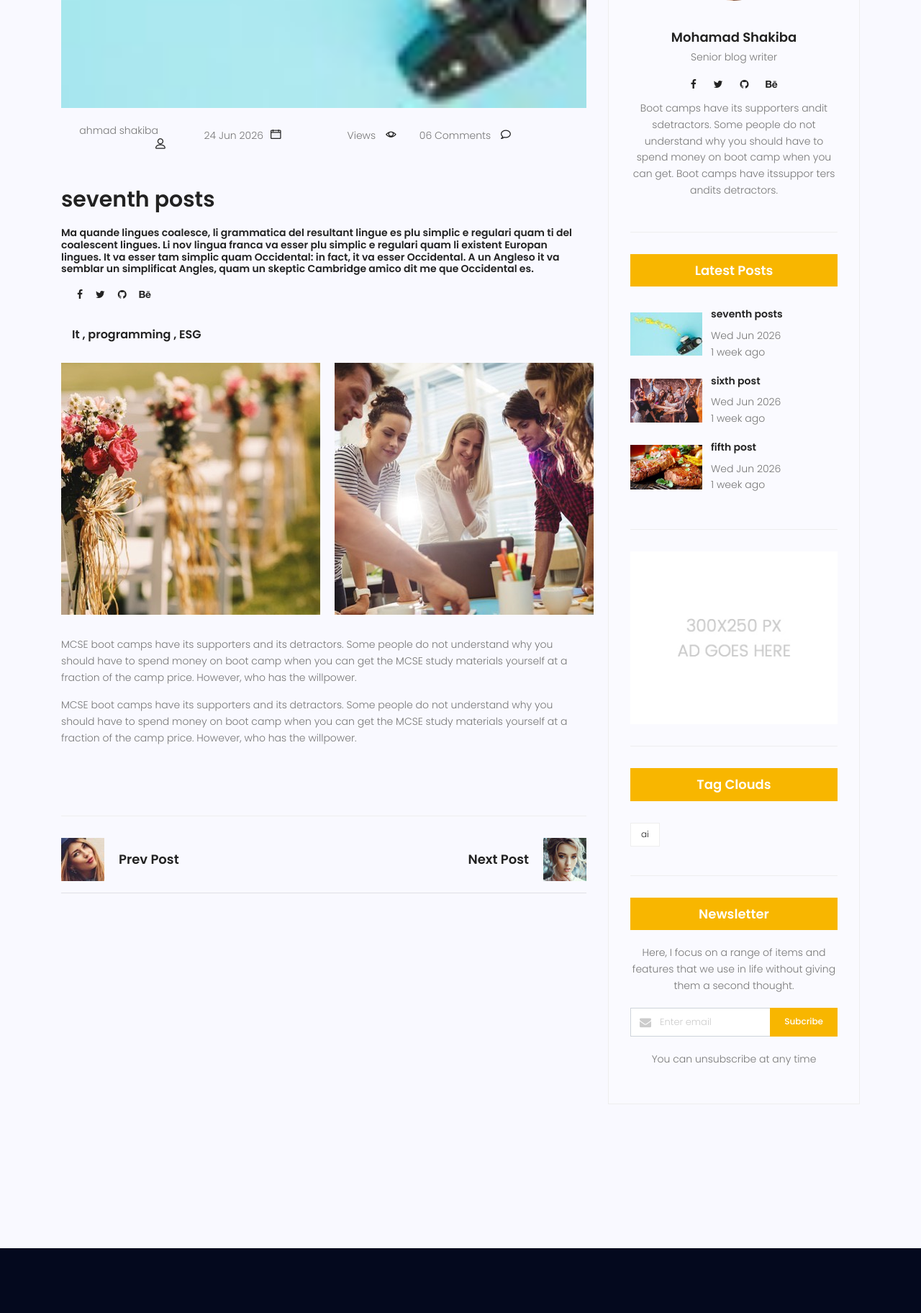
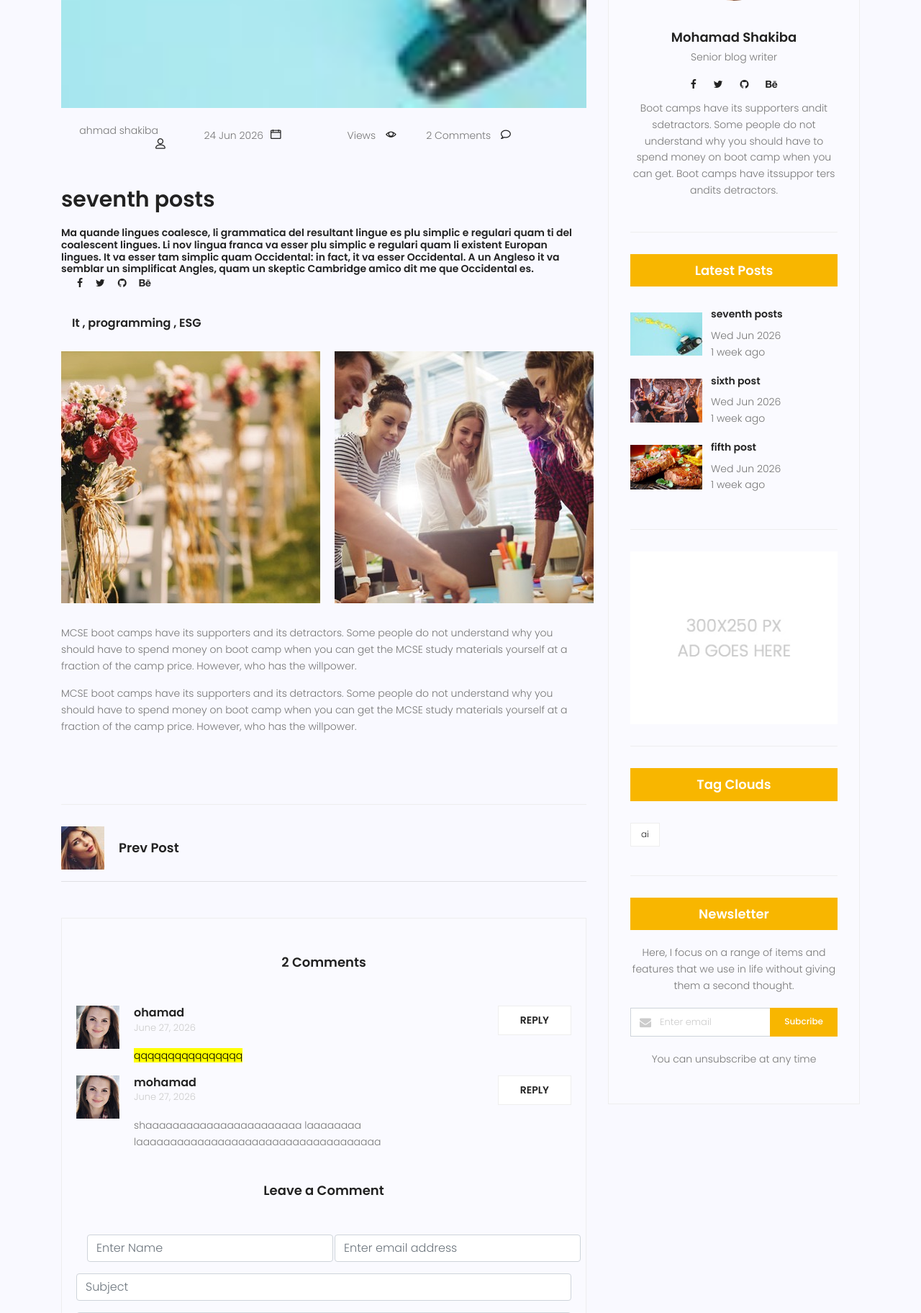
Before and after one commit to mohamadshakibaa/Django-Practice, a Django app: page /blog/8/ in a window 1280 px wide. Shown: the part 708-2532 px from the top of the page at 72% size. Run offline with Django 5.2, Linux system fonts and the light colour scheme; data comes from the database, SQL or seed files in the repository; both versions use the stored data as it was after the commit; parts of the project's set-up code (start-up, migrations or seed data) failed here and were passed over; some libraries are stand-ins or nearby versions.

Commit message:
new model about Comment

```diff
--- a/blog/models.py
+++ b/blog/models.py
@@ -33,3 +33,14 @@ class Post(models.Model):
     """ sitesmap Dynamic about blog """
     def get_absolute_url(self):
         return reverse('blog:single', kwargs={'pid':self.id})
+
+
+class Comment(models.Model):
+    post = models.ForeignKey(Post, on_delete=models.CASCADE)
+    name = models.CharField(max_length=255)
+    email = models.EmailField()
+    subject = models.CharField(max_length=255)
+    message = models.TextField()
+    approved = models.BooleanField(default=False)
+    created_date = models.DateTimeField(auto_now_add=True)
+    updated_date = models.DateTimeField(auto_now=True)
--- a/blog/templatetags/blog_tags.py
+++ b/blog/templatetags/blog_tags.py
@@ -1,5 +1,5 @@
 from django import template
-from blog.models import Post, Category
+from blog.models import Post, Category, Comment
 
 register = template.Library()
 
@@ -12,6 +12,13 @@ def count():
 def function():
     posts = Post.objects.filter(status=1)
     return posts
+
+@register.simple_tag(name='comment_count')
+def function(pid):
+    post = Post.objects.get(pk=pid)
+    comments = Comment.objects.filter(post=post.id, approved=True).count()
+    return comments
+
 
 @register.inclusion_tag('blog/blog-latestposts.html')
 def latestposts(arg=3):
--- a/blog/views.py
+++ b/blog/views.py
@@ -1,5 +1,5 @@
 from django.shortcuts import render, get_object_or_404
-from blog.models import Post
+from blog.models import Post, Comment
 from django.utils import timezone
 from django.core.paginator import Paginator,EmptyPage,PageNotAnInteger
 
@@ -30,11 +30,9 @@ def blog_single(request, pid):
     post = get_object_or_404(posts, pk=pid)
     next_post = Post.objects.filter(id__gt=post.id).order_by('id').first()
     prev_post = Post.objects.filter(id__lt=post.id).order_by('-id').first()
-    context = {
-                'post': post,
-                'next_post': next_post,
-                'prev_post': prev_post,
-            }
+
+    comments = Comment.objects.filter(post=post.id, approved=True)
+    context = {'post': post, 'next_post': next_post, 'prev_post': prev_post, 'comments': comments}
     return render(request, 'blog/blog-single.html', context)
 
 
--- a/templates/blog/blog-home.html
+++ b/templates/blog/blog-home.html
@@ -113,7 +113,7 @@
               <p class="user-name col-lg-12 col-md-12 col-6"><a href="{% url 'blog:author' author_username=post.author.username %}">{{post.author.get_full_name}}</a> <span class="lnr lnr-user"></span></p>
               <p class="date col-lg-12 col-md-12 col-6"><a href="#">{{ post.published_date|date:"d M Y"}}</a><span class="lnr lnr-calendar-full"></span></p>
               <p class="view col-lg-12 col-md-12 col-6"><a href="#">{{post.counted_views}} Views</a> <span class="lnr lnr-eye"></span></p>
-              <p class="comments col-lg-12 col-md-12 col-6"><a href="#">06 Comments</a> <span class="lnr lnr-bubble"></span></p>
+              <p class="comments col-lg-12 col-md-12 col-6"><a href="#">{% comment_count post.id %} Comments</a> <span class="lnr lnr-bubble"></span></p>
             </div>
           </div>
           <div class="col-lg-9 col-md-9">
--- a/templates/blog/blog-single.html
+++ b/templates/blog/blog-single.html
@@ -2,6 +2,7 @@
 {% load static %}
 {% load blog_tags %}
 {% load comments %}
+{% load humanize %}
 {% block content %}
 <!-- start banner Area -->
 <section class="relative about-banner">
@@ -44,14 +45,13 @@
               <p class="user-name col-lg-12 col-md-12 col-6"><a href="#">{{post.author.get_full_name}}</a> <span class="lnr lnr-user"></span></p>
               <p class="date col-lg-12 col-md-12 col-6"><a href="#">{{ post.published_date|date:"d M Y"}}</a><span class="lnr lnr-calendar-full"></span></p>
               <p class="view col-lg-12 col-md-12 col-6"><a href="#">{{post.counted_views}} Views</a> <span class="lnr lnr-eye"></span></p>
-              <p class="comments col-lg-12 col-md-12 col-6"><a href="#">06 Comments</a> <span class="lnr lnr-bubble"></span></p>
+              <p class="comments col-lg-12 col-md-12 col-6"><a href="#">{{ comments|length }} Comments</a> <span class="lnr lnr-bubble"></span></p>
 
             </div>
           </div>
           <div class="col-lg-12">
             <h2 class="mt-20 mb-20">{{post.title}}</h2>
               <h6>{{post.content|safe}}</h6>
-              <p><p></p></p>
             <ul class="social-links col-lg-12 col-md-12 col-6 ">
                 <li>
                   <a href="#"><i class="fa fa-facebook"></i></a>
@@ -65,14 +65,14 @@
                 <li>
                   <a href="#"><i class="fa fa-behance"></i></a>
                 </li>
-                <ul class="d-flex justify-content-between align-items-center mt-4">
+                <div class="d-flex justify-content-between align-items-center mt-4">
               <h5 class="post-date">
                 {% for cat in post.category.all %}
                 {{ cat.name }}
                 {% if not forloop.last %},
                 {% endif %}
                 {% endfor %}</h5>
-                </ul>
+                </div>
               </ul>
 
 
@@ -129,6 +129,7 @@
             <div
               class="col-lg-6 col-md-6 col-12 nav-left flex-row d-flex justify-content-start align-items-center"
             >
+              {% if prev_post %}
               <div class="thumb">
                 <a href="{% url 'blog:single' pid=prev_post.id %}"
                   ><img
@@ -137,6 +138,7 @@
                     alt=""
                 /></a>
               </div>
+              {% endif %}
               <div class="arrow">
                 <a href="#"
                   ><span class="lnr text-white lnr-arrow-left"></span
@@ -147,9 +149,10 @@
               </div>
             </div>
             <div
-              class="col-lg-6 col-md-6 col-12 nav-right flex-row d-flex justify-content-end align-items-center"
-            >
+              class="col-lg-6 col-md-6 col-12 nav-right flex-row d-flex justify-content-end align-items-center">
+            {% if next_post %}
               <div class="detials">
+
                 <a href="{% url 'blog:single' pid=next_post.id %}"><h4>Next Post</h4></a>
               </div>
               <div class="arrow">
@@ -165,119 +168,34 @@
                     alt=""
                 /></a>
               </div>
+            {% endif %}
             </div>
           </div>
         </div><hr>
 
-        <div id="disqus_thread"></div>
-          <script>
-              /**
-              *  RECOMMENDED CONFIGURATION VARIABLES: EDIT AND UNCOMMENT THE SECTION BELOW TO INSERT DYNAMIC VALUES FROM YOUR PLATFORM OR CMS.
-              *  LEARN WHY DEFINING THESE VARIABLES IS IMPORTANT: https://disqus.com/admin/universalcode/#configuration-variables    */
-              /*
-              var disqus_config = function () {
-              this.page.url = PAGE_URL;  // Replace PAGE_URL with your page's canonical URL variable
-              this.page.identifier = PAGE_IDENTIFIER; // Replace PAGE_IDENTIFIER with your page's unique identifier variable
-              };
-              */
-              (function() { // DON'T EDIT BELOW THIS LINE
-              var d = document, s = d.createElement('script');
-              s.src = 'https://bigdeli.disqus.com/embed.js';
-              s.setAttribute('data-timestamp', +new Date());
-              (d.head || d.body).appendChild(s);
-              })();
-          </script>
-          <noscript>Please enable JavaScript to view the <a href="https://disqus.com/?ref_noscript">comments powered by Disqus.</a></noscript>
-        <!--
+
         <div class="comments-area">
-          <h4>05 Comments</h4>
+          <h4>{{ comments|length }} Comments</h4>
           <div class="comment-list">
+            {% for comment in comments %}
             <div class="single-comment justify-content-between d-flex">
               <div class="user justify-content-between d-flex">
                 <div class="thumb">
                   <img src="{% static 'css/img/blog/c1.jpg' %}" alt="" />
                 </div>
                 <div class="desc">
-                  <h5><a href="#">Emilly Blunt</a></h5>
-                  <p class="date">December 4, 2017 at 3:12 pm</p>
-                  <p class="comment">Never say goodbye till the end comes!</p>
+                  <h5><a href="#">{{ comment.name }}</a></h5>
+                  <p class="date">{{ comment.created_date|naturalday }}</p>
+                  <p class="comment">{{ comment.message|safe }}</p>
                 </div>
               </div>
               <div class="reply-btn">
                 <a href="" class="btn-reply text-uppercase">reply</a>
               </div>
             </div>
+            {% endfor %}
           </div>
-          <div class="comment-list left-padding">
-            <div class="single-comment justify-content-between d-flex">
-              <div class="user justify-content-between d-flex">
-                <div class="thumb">
-                  <img src="{% static 'css/img/blog/c2.jpg' %}" alt="" />
-                </div>
-                <div class="desc">
-                  <h5><a href="#">Elsie Cunningham</a></h5>
-                  <p class="date">December 4, 2017 at 3:12 pm</p>
-                  <p class="comment">Never say goodbye till the end comes!</p>
-                </div>
-              </div>
-              <div class="reply-btn">
-                <a href="" class="btn-reply text-uppercase">reply</a>
-              </div>
-            </div>
-          </div>
-          <div class="comment-list left-padding">
-            <div class="single-comment justify-content-between d-flex">
-              <div class="user justify-content-between d-flex">
-                <div class="thumb">
-                  <img src="{% static 'css/img/blog/c3.jpg' %}" alt="" />
-                </div>
-                <div class="desc">
-                  <h5><a href="#">Annie Stephens</a></h5>
-                  <p class="date">December 4, 2017 at 3:12 pm</p>
-                  <p class="comment">Never say goodbye till the end comes!</p>
-                </div>
-              </div>
-              <div class="reply-btn">
-                <a href="" class="btn-reply text-uppercase">reply</a>
-              </div>
-            </div>
-          </div>
-          <div class="comment-list">
-            <div class="single-comment justify-content-between d-flex">
-              <div class="user justify-content-between d-flex">
-                <div class="thumb">
-                  <img src="{% static 'css/img/blog/c4.jpg' %}" alt="" />
-                </div>
-                <div class="desc">
-                  <h5><a href="#">Maria Luna</a></h5>
-                  <p class="date">December 4, 2017 at 3:12 pm</p>
-                  <p class="comment">Never say goodbye till the end comes!</p>
-                </div>
-              </div>
-              <div class="reply-btn">
-                <a href="" class="btn-reply text-uppercase">reply</a>
-              </div>
-            </div>
-          </div>
-          <div class="comment-list">
-            <div class="single-comment justify-content-between d-flex">
-              <div class="user justify-content-between d-flex">
-                <div class="thumb">
-                  <img src="{% static 'css/img/blog/c5.jpg' %}" alt="" />
-                </div>
-                <div class="desc">
-                  <h5><a href="#">Ina Hayes</a></h5>
-                  <p class="date">December 4, 2017 at 3:12 pm</p>
-                  <p class="comment">Never say goodbye till the end comes!</p>
-                </div>
-              </div>
-              <div class="reply-btn">
-                <a href="" class="btn-reply text-uppercase">reply</a>
-              </div>
-            </div>
-          </div>
-        </div>
-        <div class="comment-form">
+
           <h4>Leave a Comment</h4>
           <form>
             <div class="form-group form-inline">
@@ -325,7 +243,7 @@
             </div>
             <a href="#" class="primary-btn text-uppercase">Post Comment</a>
           </form>
-        </div>-->
+        </div>
       </div>
       <div class="col-lg-4 sidebar-widgets">
         <div class="widget-wrap">
```
Also changed, not shown: blog/admin.py (+10 -1 lines), blog/migrations/0008_comment.py (added), db.sqlite3.
